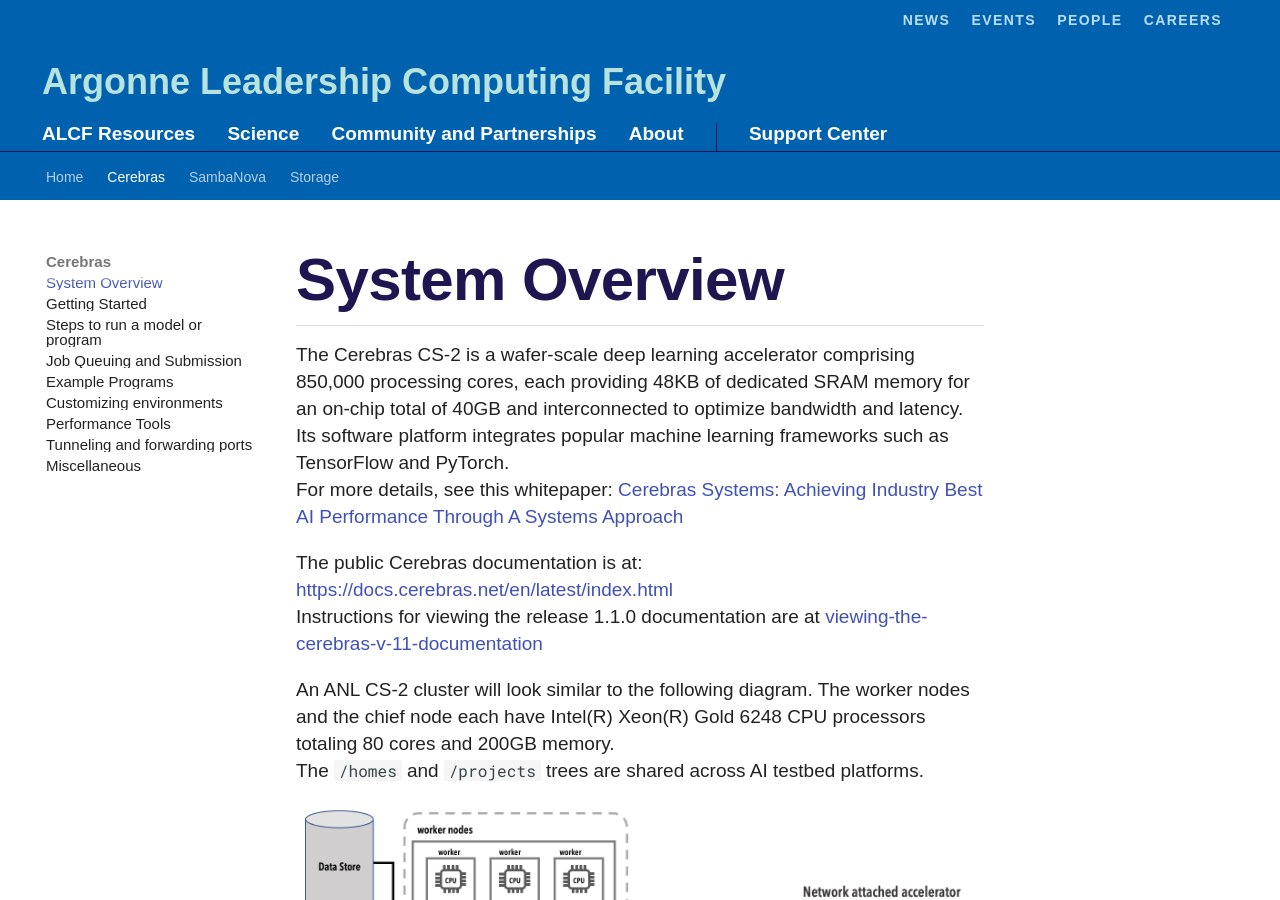
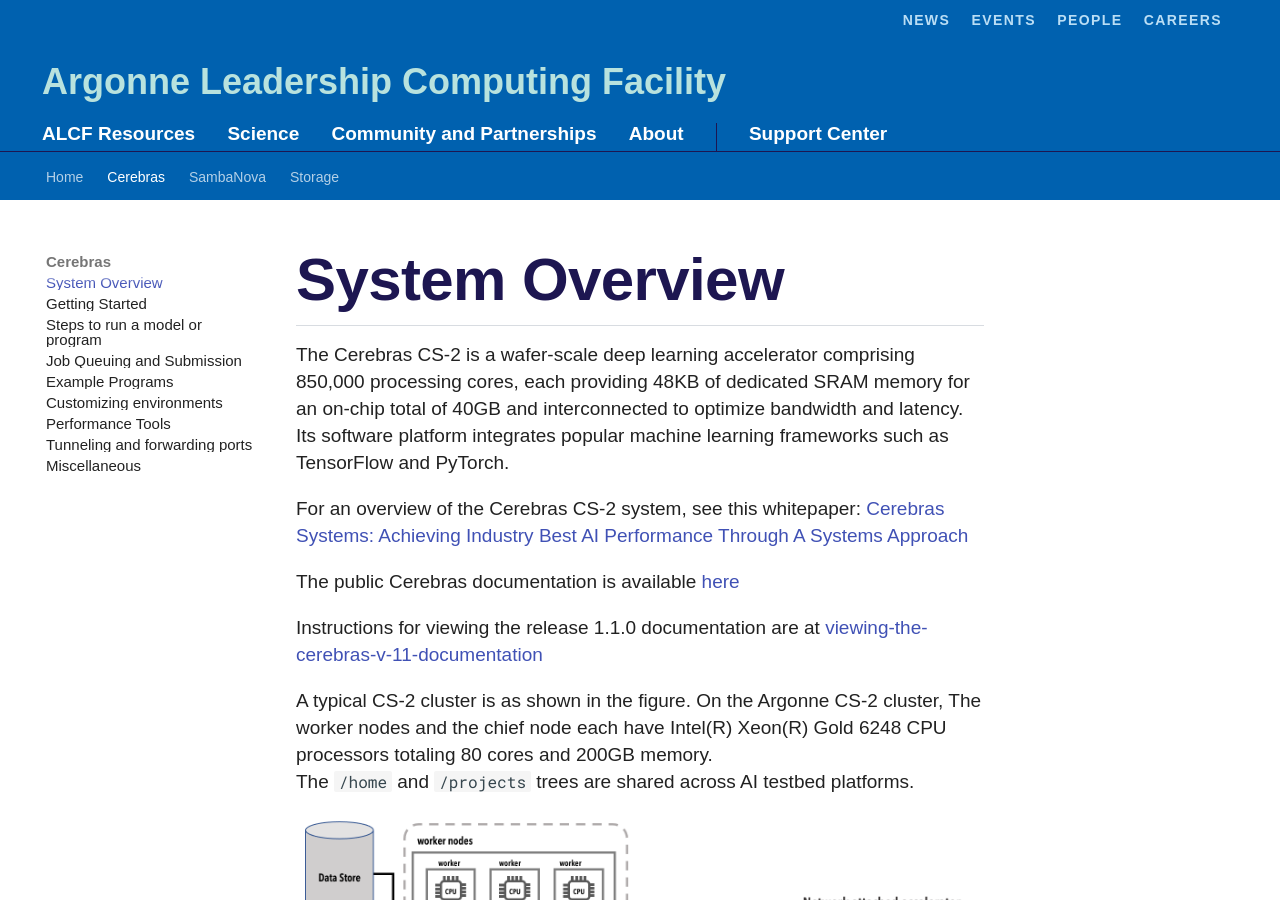
Before and after one commit to argonne-lcf/ai-testbed-userdocs, an MkDocs documentation site: the page built from docs/cerebras/System-Overview.md, in a window 1280 px wide and 900 px high. Built offline with MkDocs 1.6.1 and Material for MkDocs 9.7.7, drawn with Linux system fonts in a browser that asks for light colours; some web fonts are replaced; comment, search, counter and statistics services are not loaded.

Commit message:
Minor formatting fixes

```diff
--- a/docs/cerebras/System-Overview.md
+++ b/docs/cerebras/System-Overview.md
@@ -1,14 +1,15 @@
 # System Overview
-The Cerebras CS-2 is a wafer-scale deep learning accelerator comprising 850,000 processing cores, each providing 48KB of dedicated SRAM memory for an on-chip total of 40GB and interconnected to optimize bandwidth and latency. Its software platform integrates popular machine learning frameworks such as TensorFlow and PyTorch.<br>
-For more details, see this whitepaper:
+The Cerebras CS-2 is a wafer-scale deep learning accelerator comprising 850,000 processing cores, each providing 48KB of dedicated SRAM memory for an on-chip total of 40GB and interconnected to optimize bandwidth and latency. Its software platform integrates popular machine learning frameworks such as TensorFlow and PyTorch.
+
+For an overview of the Cerebras CS-2 system, see this whitepaper:
 <a href="https://f.hubspotusercontent30.net/hubfs/8968533/Cerebras-CS-2-Whitepaper.pdf">Cerebras Systems: Achieving Industry Best AI Performance Through A Systems Approach</a>
 
-The public Cerebras documentation is at:<br>
-<https://docs.cerebras.net/en/latest/index.html><br>
+The public Cerebras documentation is available [here](https://docs.cerebras.net/en/latest/index.html)
+
 Instructions for viewing the release 1.1.0 documentation are at [viewing-the-cerebras-v-11-documentation](Miscellaneous.md#viewing-the-cerebras-v-11-documentation)
 
-An ANL CS-2 cluster will look similar to the following diagram. The worker nodes and the chief node each have Intel(R) Xeon(R) Gold 6248 CPU processors totaling 80 cores and 200GB memory.<br>
-The `/homes` and `/projects` trees are shared across AI testbed platforms.
+A typical CS-2 cluster is as shown in the figure. On the Argonne CS-2 cluster, The worker nodes and the chief node each have Intel(R) Xeon(R) Gold 6248 CPU processors totaling 80 cores and 200GB memory.<br>
+The `/home` and `/projects` trees are shared across AI testbed platforms.
 
 ![CS-2 cluster diagram](./cs-getting-started.png)
 (diagram from
```
